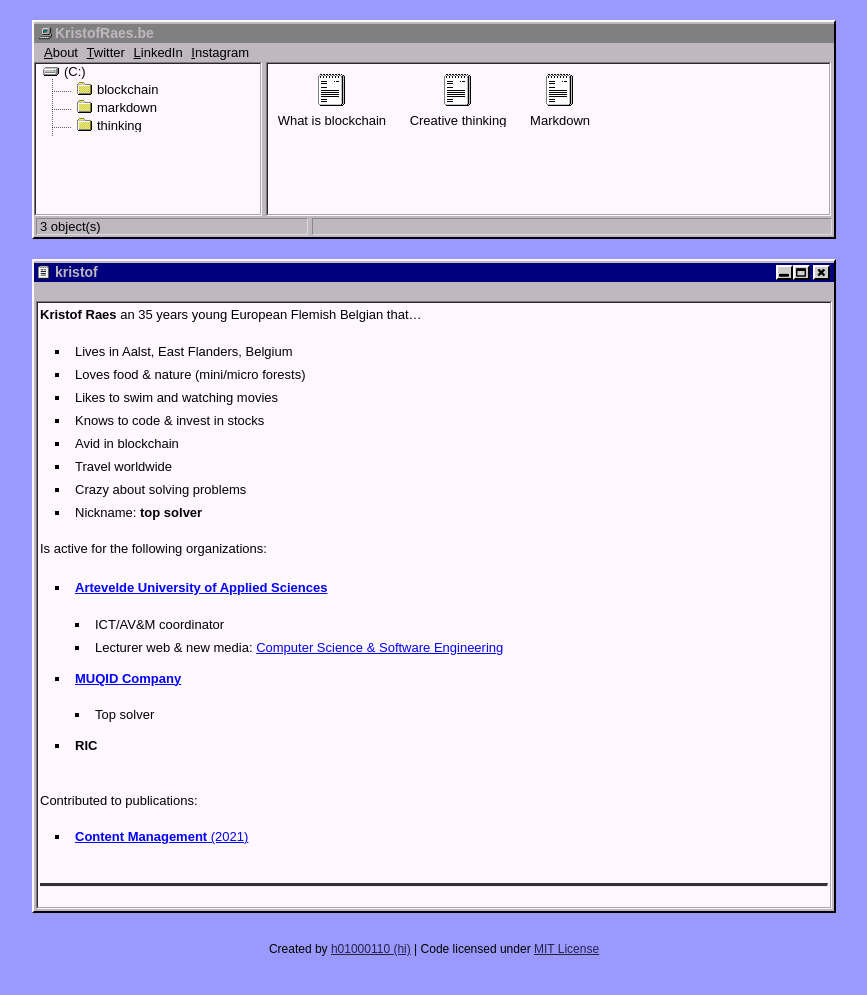
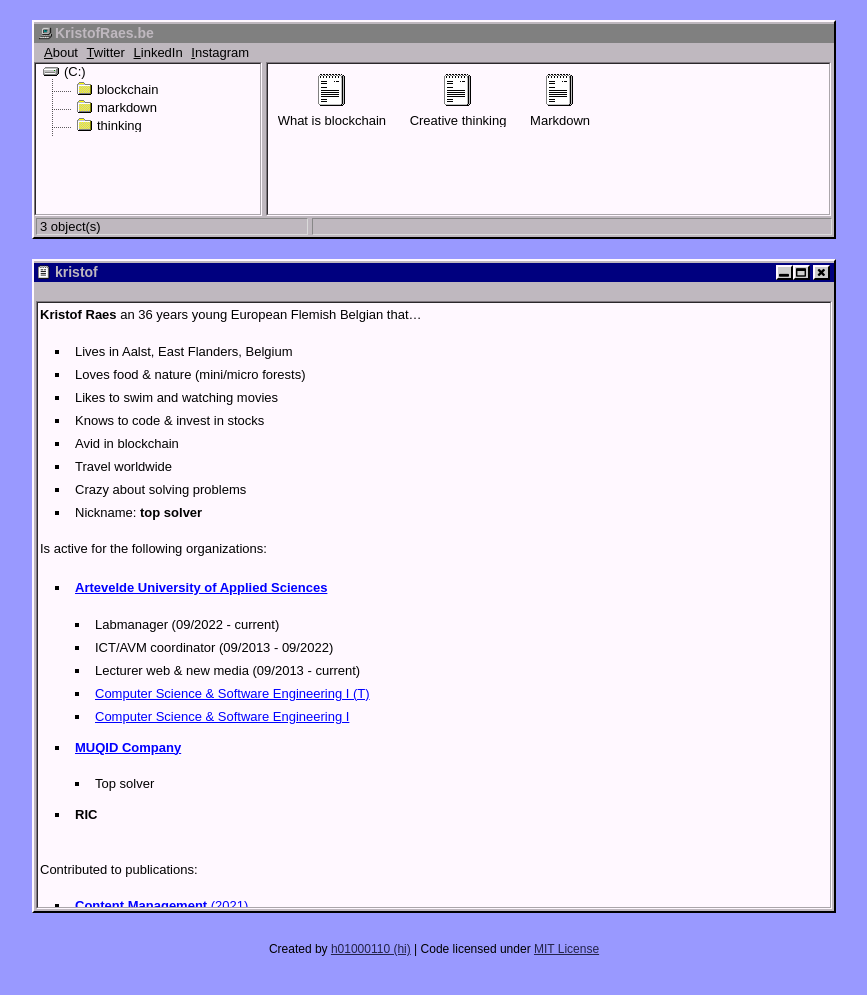
Before and after one commit to kristofraes/website, a Jekyll site: the page built from kristof/index.md, in a window 1280 px wide. Shown: the top 995 px of the page, without its empty margins (206-1073 px from the left). Built offline with Jekyll 4.4.1, drawn with Linux system fonts in a browser that asks for light colours.

Commit message:
Update index.md

```diff
--- a/kristof/index.md
+++ b/kristof/index.md
@@ -3,7 +3,7 @@ layout: kristof
 title: kristof
 ---
 
-**Kristof Raes** an 35 years young European Flemish Belgian that...
+**Kristof Raes** an 36 years young European Flemish Belgian that...
 
  - Lives in Aalst, East Flanders, Belgium
  - Loves food & nature (mini/micro forests)
@@ -18,8 +18,11 @@ Is active for the following organizations:
 
  - [**Artevelde University of Applied Sciences**](http://www.artevelde-uas.be)
 
-   - ICT/AV&M coordinator
-   - Lecturer web & new media: [Computer Science & Software Engineering](http://bamaflexweb.arteveldehs.be/BMFUIDetailxOLOD.aspx?a=158623&b=1&c=1)
+   - Labmanager (09/2022 - current)
+   - ICT/AVM coordinator (09/2013 - 09/2022)
+   - Lecturer web & new media (09/2013 - current)
+    - [Computer Science & Software Engineering I (T)](https://bamaflexweb.arteveldehs.be/BMFUIDetailxOLOD.aspx?a=169691&b=1&c=1)
+    - [Computer Science & Software Engineering I](https://bamaflexweb.arteveldehs.be/BMFUIDetailxOLOD.aspx?a=173460&b=1&c=1)
 
  - [**MUQID Company**](http://company.muqid.com)
 
```
